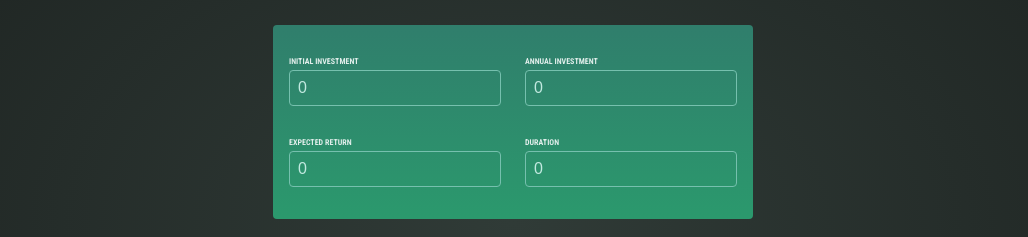
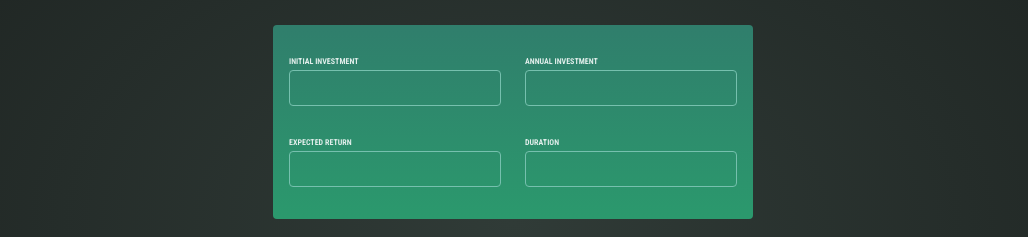
Before and after one commit to jacegonzales25/react-study, a React (Vite) app in the folder 05-react-practice/01-starting-project/: page / in a window 1280 px wide. Shown: the part 201-438 px from the top of the page, without its empty margins (127-1155 px from the left). Built offline with nearby package versions, Linux system fonts and the light colour scheme.

Commit message:
feat: add state lifting of Input to be handled by App.jsx

```diff
--- a/05-react-practice/01-starting-project/src/App.jsx
+++ b/05-react-practice/01-starting-project/src/App.jsx
@@ -1,11 +1,32 @@
+import { useState } from "react"
+
 import Header from "./components/Header"
 import Input from "./components/Input"
 
 function App() {
+
+  const [investments, setInvestments] = useState({
+    initialInvestment: 0,
+    annualInvestment: 0,
+    expectedReturn: 0,
+    duration: 0,
+  });
+
+  function handleChange(investmentIdentifier, newValue) {
+    setInvestments((prevInvestments) => {
+      return {
+        ...prevInvestments,
+        [investmentIdentifier]: newValue,
+      };
+    });
+  }
+
+
   return (
     <>
       <Header />
-      <Input />
+      <Input onChange={handleChange}/>
+
     </>
   )
 }
--- a/05-react-practice/01-starting-project/src/components/Input.jsx
+++ b/05-react-practice/01-starting-project/src/components/Input.jsx
@@ -1,22 +1,4 @@
-import { useState } from "react";
-
-export default function Input() {
-  const [investments, setInvestments] = useState({
-    initialInvestment: 0,
-    annualInvestment: 0,
-    expectedReturn: 0,
-    duration: 0,
-  });
-
-  function handleChange(investmentIdentifier, newValue) {
-    setInvestments((prevInvestments) => {
-      return {
-        ...prevInvestments,
-        [investmentIdentifier]: newValue,
-      };
-    });
-  }
-
+export default function Input({ onChange }) {
   return (
     <section id="user-input">
       <div className="input-group">
@@ -24,9 +6,9 @@ export default function Input() {
           <label htmlFor="initial-investment">Initial Investment</label>
           <input
             type="number"
-            value={investments.initialInvestment}
+            // value={investments.initialInvestment}
             onChange={(event) =>
-              handleChange("initialInvestment", event.target.value)
+              onChange("initialInvestment", event.target.value)
             }
             required
           />
@@ -35,9 +17,9 @@ export default function Input() {
           <label htmlFor="annual-investment">Annual Investment</label>
           <input
             type="number"
-            value={investments.annualInvestment}
+            // value={investments.annualInvestment}
             onChange={(event) =>
-              handleChange("annualInvestment", event.target.value)
+              onChange("annualInvestment", event.target.value)
             }
             required
           />
@@ -48,10 +30,8 @@ export default function Input() {
           <label htmlFor="expected-return">Expected Return</label>
           <input
             type="number"
-            value={investments.expectedReturn}
-            onChange={(event) =>
-              handleChange("expectedReturn", event.target.value)
-            }
+            // value={investments.expectedReturn}
+            onChange={(event) => onChange("expectedReturn", event.target.value)}
             required
           />
         </p>
@@ -59,8 +39,8 @@ export default function Input() {
           <label htmlFor="initial-investment">Duration</label>
           <input
             type="number"
-            value={investments.duration}
-            onChange={(event) => handleChange("duration", event.target.value)}
+            // value={investments.duration}
+            onChange={(event) => onChange("duration", event.target.value)}
             required
           />
         </p>
```
Also changed, not shown: 05-react-practice/01-starting-project/src/components/Results.jsx (added, +15 -0 lines).
